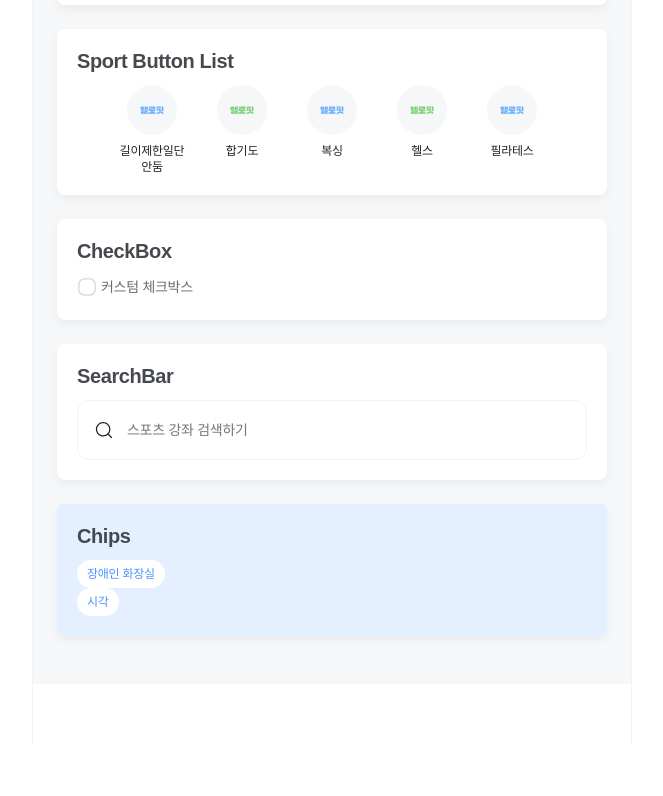
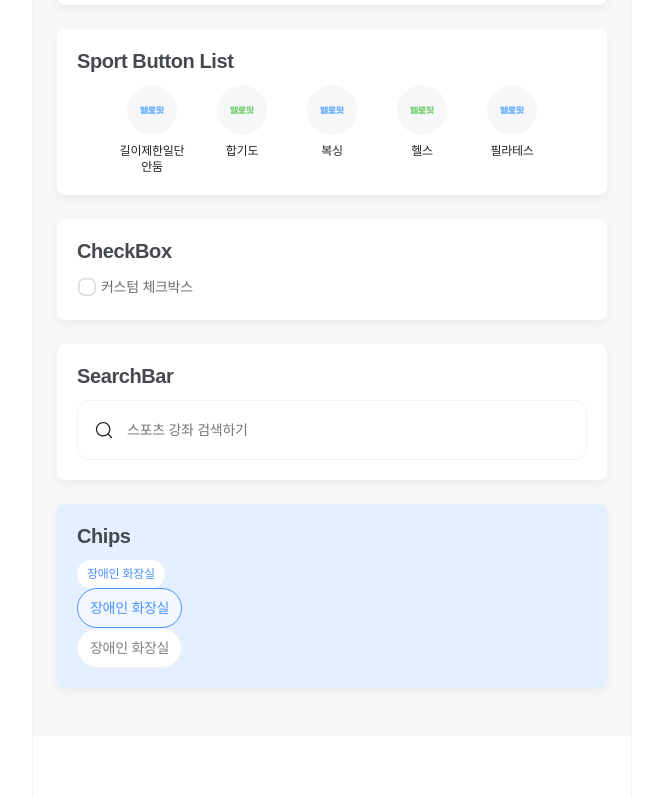
Before and after one commit to HELLO-FIT/FE_HELLO-FIT, a Next.js app: page /preview in a window 1280 px wide. Shown: the part 1528-2324 px from the top of the page, without its empty margins (308-971 px from the left). Before the commit the page ends 2272 px from the top, so only its background shows below. Built offline with nearby package versions, Linux system fonts and the light colour scheme; a web font is replaced by a local one.

Commit message:
Feat: Chips status prop 추가

```diff
--- a/src/components/Button/Chips/Chips.module.scss
+++ b/src/components/Button/Chips/Chips.module.scss
@@ -3,12 +3,31 @@
 .container {
   width: fit-content;
   display: flex;
-  padding: 6px 10px;
   justify-content: center;
   align-items: center;
   border-radius: 40px;
+  text-align: center;
+}
+
+.checked {
+  padding: 7px 12px;
+  @include B14M;
+  color: $blue60;
+  border: 1px solid $blue60;
+  background-color: $blue5;
+}
+
+.unchecked {
+  padding: 7px 12px;
+  @include B14M;
+  color: $gray60;
+  border: 1px solid $gray20;
+  background-color: $white;
+}
+
+.label {
+  padding: 6px 10px;
+  color: $blue60;
   background-color: $white;
   @include C12M;
-  text-align: center;
-  color: $blue60;
 }
--- a/src/components/Button/Chips/Chips.types.ts
+++ b/src/components/Button/Chips/Chips.types.ts
@@ -1,3 +1,6 @@
+export type ChipState = 'checked' | 'unchecked' | 'label';
+
 export interface ChipsProps {
   text: string;
+  chipState: ChipState;
 }
--- a/src/components/Button/Chips/index.tsx
+++ b/src/components/Button/Chips/index.tsx
@@ -1,6 +1,22 @@
-import { ChipsProps } from './Chips.types';
+import { ChipsProps, ChipState } from './Chips.types';
 import styles from './Chips.module.scss';
 
-export default function Chips({ text }: ChipsProps) {
-  return <div className={styles.container}>{text}</div>;
+export default function Chips({ chipState, text }: ChipsProps) {
+  const getChipClass = (state: ChipState) => {
+    switch (state) {
+      case 'checked':
+        return styles.checked; // 체크된 칩
+      case 'unchecked':
+        return styles.unchecked; // 체크되지 않은 칩
+      case 'label':
+      default:
+        return styles.label; // 기본 라벨 칩
+    }
+  };
+
+  return (
+    <div className={`${styles.container} ${getChipClass(chipState)}`}>
+      {text}
+    </div>
+  );
 }
--- a/src/pages/preview/index.tsx
+++ b/src/pages/preview/index.tsx
@@ -99,8 +99,9 @@ export default function Preview() {
 
       <section className={styles.sectionBlue}>
         <h2 className={styles.sectionTitle}>Chips</h2>
-        <Chips text="장애인 화장실" />
-        <Chips text="시각" />
+        <Chips text="장애인 화장실" chipState="label" />
+        <Chips text="장애인 화장실" chipState="checked" />
+        <Chips text="장애인 화장실" chipState="unchecked" />
       </section>
     </div>
   );
```
